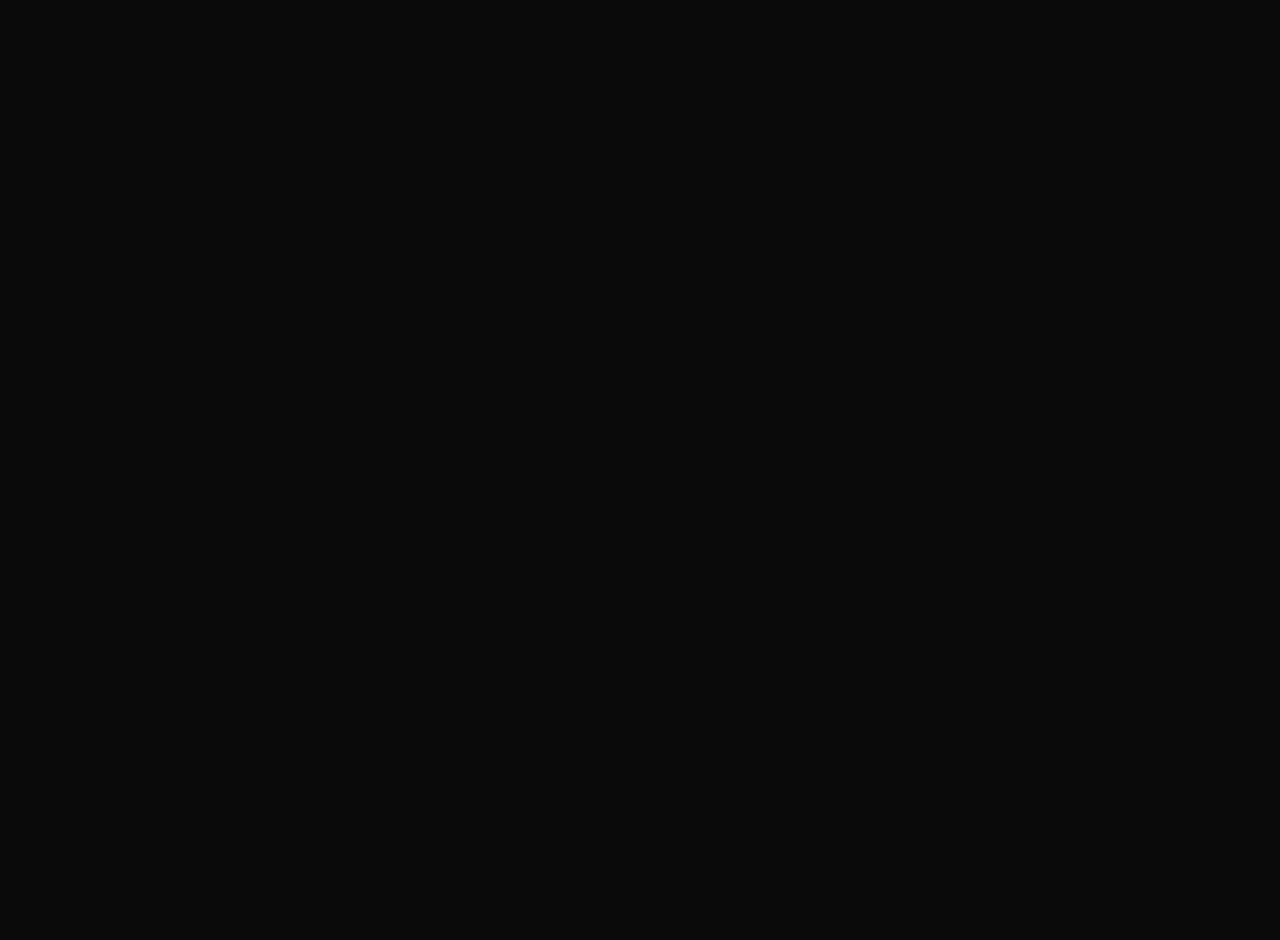
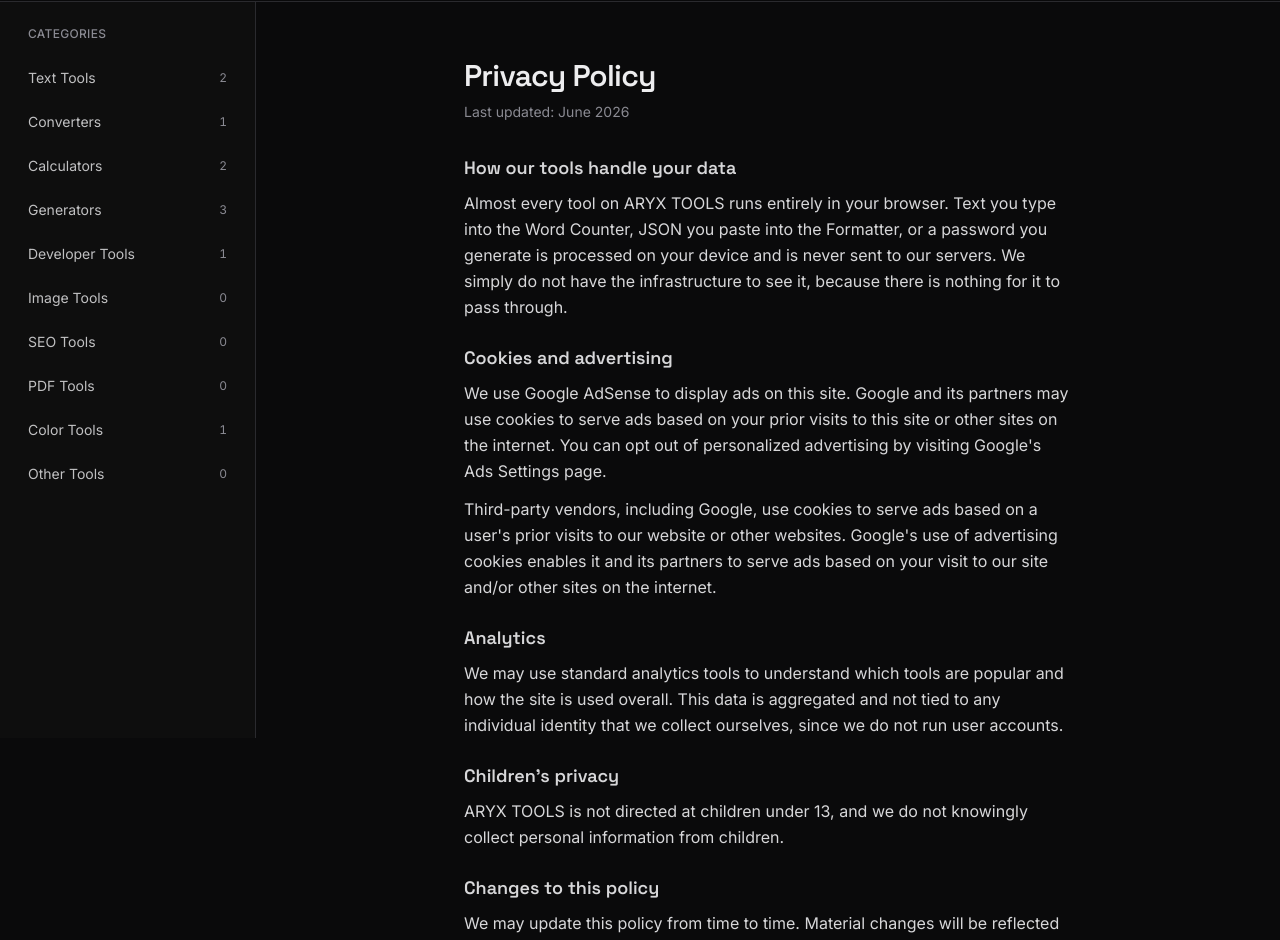
Before and after one commit to AryxK6/aryxtools, a Next.js app: page /privacy-policy in a window 1280 px wide. Before the commit this address had no page. Shown: the part 62-1002 px from the top of the page. Before the commit the page ends 800 px from the top, so only its background shows below. Built offline with nearby package versions, Linux system fonts and the light colour scheme.

Commit message:
Add files via upload

```diff
--- /dev/null
+++ b/app/privacy-policy/page.tsx
@@ -0,0 +1,99 @@
+import type { Metadata } from "next";
+import Link from "next/link";
+
+export const metadata: Metadata = {
+  title: "Privacy Policy | ARYX TOOLS",
+  description: "Read the ARYX TOOLS privacy policy covering data collection, cookies, and advertising.",
+};
+
+export default function PrivacyPolicyPage() {
+  return (
+    <div className="px-4 lg:px-8 py-10 lg:py-14 max-w-2xl mx-auto">
+      <h1 className="font-display font-semibold text-3xl tracking-tight mb-2">
+        Privacy Policy
+      </h1>
+      <p className="text-sm text-muted mb-8">Last updated: June 2026</p>
+
+      <div className="flex flex-col gap-6 text-foreground/90 leading-relaxed">
+        <section>
+          <h2 className="font-display font-semibold text-lg mb-2">
+            How our tools handle your data
+          </h2>
+          <p>
+            Almost every tool on ARYX TOOLS runs entirely in your browser.
+            Text you type into the Word Counter, JSON you paste into the
+            Formatter, or a password you generate is processed on your device
+            and is never sent to our servers. We simply do not have the
+            infrastructure to see it, because there is nothing for it to pass
+            through.
+          </p>
+        </section>
+
+        <section>
+          <h2 className="font-display font-semibold text-lg mb-2">
+            Cookies and advertising
+          </h2>
+          <p>
+            We use Google AdSense to display ads on this site. Google and its
+            partners may use cookies to serve ads based on your prior visits
+            to this site or other sites on the internet. You can opt out of
+            personalized advertising by visiting Google&apos;s Ads Settings
+            page.
+          </p>
+          <p className="mt-3">
+            Third-party vendors, including Google, use cookies to serve ads
+            based on a user&apos;s prior visits to our website or other
+            websites. Google&apos;s use of advertising cookies enables it and
+            its partners to serve ads based on your visit to our site and/or
+            other sites on the internet.
+          </p>
+        </section>
+
+        <section>
+          <h2 className="font-display font-semibold text-lg mb-2">
+            Analytics
+          </h2>
+          <p>
+            We may use standard analytics tools to understand which tools are
+            popular and how the site is used overall. This data is
+            aggregated and not tied to any individual identity that we
+            collect ourselves, since we do not run user accounts.
+          </p>
+        </section>
+
+        <section>
+          <h2 className="font-display font-semibold text-lg mb-2">
+            Children&apos;s privacy
+          </h2>
+          <p>
+            ARYX TOOLS is not directed at children under 13, and we do not
+            knowingly collect personal information from children.
+          </p>
+        </section>
+
+        <section>
+          <h2 className="font-display font-semibold text-lg mb-2">
+            Changes to this policy
+          </h2>
+          <p>
+            We may update this policy from time to time. Material changes
+            will be reflected by updating the date at the top of this page.
+          </p>
+        </section>
+
+        <section>
+          <h2 className="font-display font-semibold text-lg mb-2">
+            Contact
+          </h2>
+          <p>
+            Questions about this policy can be sent through the{" "}
+            <Link href="/contact" className="text-accent hover:text-accent-hover">
+              contact page
+            </Link>
+            .
+          </p>
+        </section>
+      </div>
+    </div>
+  );
+}
```
